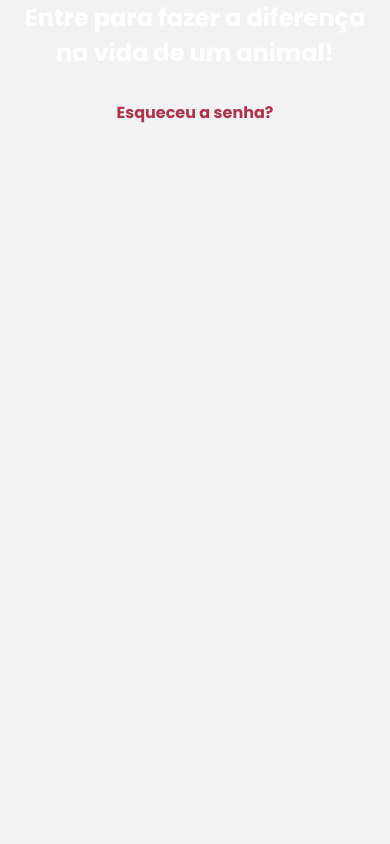
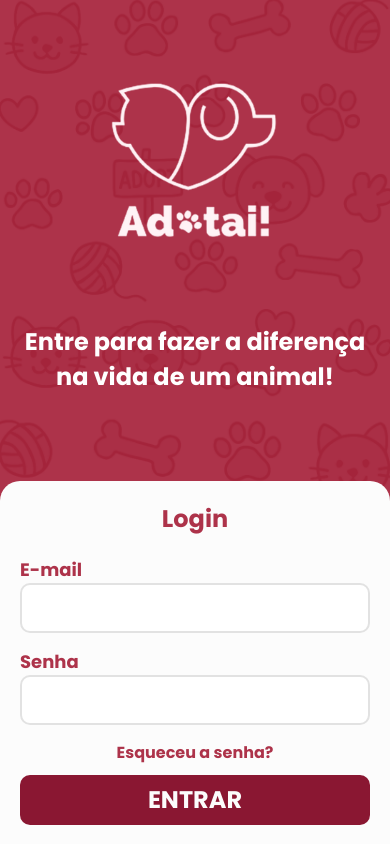
Before and after one commit to Adotai/adotai-frontend, a React Native app: screen /SignIn in a window 390 px wide. Built offline with nearby package versions, Linux system fonts and the light colour scheme.

Commit message:
feat: Refactor screen imports and add sign in screens

```diff
--- a/App.tsx
+++ b/App.tsx
@@ -6,8 +6,8 @@ import { NavigationContainer } from '@react-navigation/native';
 import { createStackNavigator } from '@react-navigation/stack';
 import OnboardingScreen from './src/Screens/OnboardingScreen';
 import SignInScreen from './src/Screens/SignInScreen';
-import UserSignUpScreen from './src/Screens/UserSignUpScreen';
-import ONGSignUpScreen from './src/Screens/ONGSignUpScreen';
+import UserSignUpScreen from './src/Screens/User/UserSignUpScreen';
+import ONGSignUpScreen from './src/Screens/ONG/ONGSignUpScreen';
 import { Theme } from './constants/Themes';
 import { SafeAreaProvider } from 'react-native-safe-area-context';
 
--- a/src/Screens/ONGSignUpScreen.tsx
+++ b/src/Screens/ONG/ONGSignUpScreen.tsx
@@ -1,8 +1,8 @@
 import { StyleSheet, Text, View, Image, ScrollView } from 'react-native'
 import React from 'react'
-import { CustomInput } from '../Components/CustomInput';
-import CustomButton from '../Components/CustomButton';
-import { Theme } from '../../constants/Themes';
+import { CustomInput } from '../../Components/CustomInput';
+import CustomButton from '../../Components/CustomButton';
+import { Theme } from '../../../constants/Themes';
 
 export default function ONGSignUpScreen() {
   const [name, setName] = React.useState('');
@@ -13,7 +13,7 @@ export default function ONGSignUpScreen() {
   const [confirmPassword, setConfirmPassword] = React.useState('');
   return (
     <View style={styles.container}>
-      <Image style={styles.backgroundImage} source={require('../../assets/background-home.png')} />
+      <Image style={styles.backgroundImage} source={require('../../../assets/background-home.png')} />
 
       <View style={styles.overlay}>
 
@@ -24,9 +24,9 @@ export default function ONGSignUpScreen() {
             <CustomInput label="Nome da ONG" value={name} onChange={setName} />
             <CustomInput label="CNPJ" value={cpf} onChange={setCpf} />
             <CustomInput label="E-mail" value={email} onChange={setEmail} />
+            <CustomInput label="Telefone" value={phone} onChange={setPhone} />
             <CustomInput label="Senha" value={password} onChange={setPassword} secureTextEntry={true} />
             <CustomInput label="Confirme sua Senha" value={confirmPassword} onChange={setConfirmPassword} secureTextEntry={true} />
-            <CustomInput label="Telefone" value={phone} onChange={setPhone} />
           </ScrollView>
 
           <CustomButton
@@ -36,7 +36,7 @@ export default function ONGSignUpScreen() {
             color={Theme.TERTIARY}
             onPress={() => { }}
             disabled={false}
-            buttonStyle={{ marginBottom: '5%' }}
+            buttonStyle={{ marginBottom: '5%' , marginTop: '5%'}}
           />
         </View>
       </View>
--- a/src/Screens/OnboardingScreen.tsx
+++ b/src/Screens/OnboardingScreen.tsx
@@ -22,7 +22,6 @@ const OnboardingScreen = () => {
 
   return (
     <SafeAreaView style={styles.container} edges={['top', 'bottom']}>
-      {/* Deixa o conteúdo entrar atrás da status bar */}
       <StatusBar translucent backgroundColor="transparent" barStyle="light-content" />
 
       <Image style={styles.background} source={require('../../assets/background-home.png')} />
--- a/src/Screens/SignInScreen.tsx
+++ b/src/Screens/SignInScreen.tsx
@@ -1,15 +1,45 @@
-import { StyleSheet, Text, View } from 'react-native'
+import { ScrollView, StyleSheet, Text, View, Image, Dimensions } from 'react-native'
 import React from 'react'
 import { Theme } from '../../constants/Themes'
+import { CustomInput } from '../Components/CustomInput';
+import CustomButton from '../Components/CustomButton';
+
+const { width, height } = Dimensions.get('window');
 
 const SignInScreen = () => {
+
+  const [email, setEmail] = React.useState('');
+  const [password, setPassword] = React.useState('');
   return (
-    <View>
-                      <Text style={styles.subTitle}>Entre para fazer a diferença na vida de um animal!</Text>
+    <View style={styles.container}>
+      <Image style={styles.backgroundImage} source={require('../../assets/background-home.png')} />
+      <Image style={styles.logo} source={require('../../assets/adotai-logo-png.png')} />
+      <Text style={styles.subTitle}>Entre para fazer a diferença na vida de um animal!</Text>
 
-                    <Text style={[styles.titleBold, {color: Theme.PRIMARY, fontSize: 16, marginBottom: 10}]}>Esqueceu a senha?</Text>
+      <View style={styles.overlay}>
+
+        <View style={styles.formContainer}>
+          <Text style={styles.loginText}>Login</Text>
+          <ScrollView contentContainerStyle={{ flexGrow: 1, width: '100%' }} keyboardShouldPersistTaps="handled">
+            <CustomInput label="E-mail" value={email} onChange={setEmail} />
+            <CustomInput label="Senha" value={password} onChange={setPassword} secureTextEntry={true} />
+            <Text style={[styles.titleBold, { color: Theme.PRIMARY, fontSize: 16, marginBottom: 10 }]}>Esqueceu a senha?</Text>
+          </ScrollView>
+
+          <CustomButton
+            title={'ENTRAR'}
+            borderColor='transparent'
+            textColor={Theme.BACK}
+            color={Theme.TERTIARY}
+            onPress={() => { }}
+            disabled={false}
+            buttonStyle={{ marginBottom: '5%'}}
+          />
+
+        </View>
+      </View>
     </View>
-  )
+  );
 }
 
 export default SignInScreen
@@ -26,8 +56,45 @@ const styles = StyleSheet.create({
     fontSize: 24,
     color: 'white',
     textAlign: 'center',
-    marginBottom: 30,
+    marginBottom: 400,
     paddingHorizontal: 20
   },
-
-})
+  container: {
+    flex: 1,
+    justifyContent: 'center',
+    alignItems: 'center',
+    position: 'relative',
+  },
+  backgroundImage: {
+    width: '100%',
+    height: '100%',
+    position: 'absolute',
+  },
+  overlay: {
+    flex: 1,
+    width: '100%',
+    bottom: 0,
+    position: 'absolute',
+  },
+  formContainer: {
+    flex: 1,
+    width: '100%',
+    backgroundColor: Theme.BACK,
+    alignItems: 'center',
+    borderTopRightRadius: 20,
+    borderTopLeftRadius: 20,
+    bottom: 0
+  },
+  loginText: {
+    fontSize: 24,
+    color: Theme.PRIMARY,
+    fontFamily: 'Poppins-Bold',
+    marginTop: 20,
+    marginBottom: 20,
+  },
+  logo: {
+    height: height * 0.3,
+    width: width * 0.6,
+    marginBottom: 20,
+  }
+});
--- a/src/Screens/UserSignUpScreen.tsx
+++ b/src/Screens/User/UserSignUpScreen.tsx
@@ -1,8 +1,8 @@
 import { StyleSheet, Text, View, Image, Dimensions, ScrollView } from 'react-native';
 import React from 'react';
-import { Theme } from '../../constants/Themes';
-import { CustomInput } from '../Components/CustomInput';
-import CustomButton from '../Components/CustomButton';
+import { Theme } from '../../../constants/Themes';
+import { CustomInput } from '../../Components/CustomInput';
+import CustomButton from '../../Components/CustomButton';
 import { StatusBar } from 'expo-status-bar';
 
 export default function UserSignUpScreen() {
@@ -15,7 +15,7 @@ export default function UserSignUpScreen() {
 
     return (
         <View style={styles.container}>
-            <Image style={styles.backgroundImage} source={require('../../assets/background-home.png')} />
+            <Image style={styles.backgroundImage} source={require('../../../assets/background-home.png')} />
 
             <View style={styles.overlay}>
 
@@ -39,8 +39,8 @@ export default function UserSignUpScreen() {
                         color={Theme.TERTIARY}
                         onPress={() => {}}
                         disabled={false}
-                        buttonStyle={{ marginBottom: '5%' }}
-                    />
+                        buttonStyle={{ marginBottom: '5%' , marginTop: '5%'}}
+                        />
                 </View>
             </View>
         </View>
```
